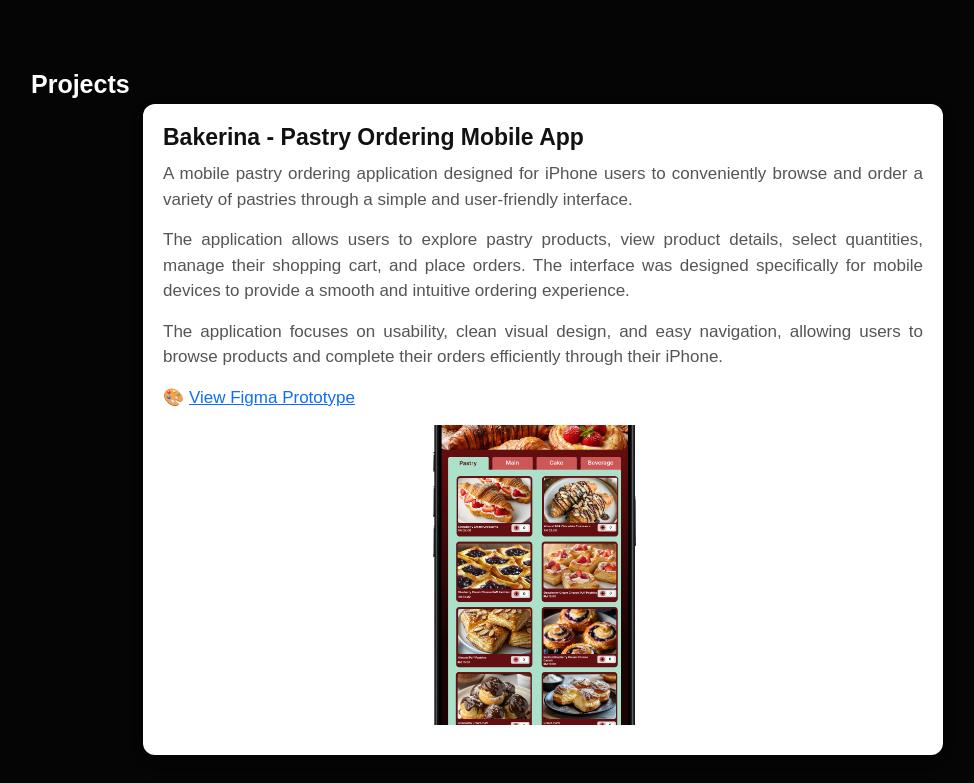
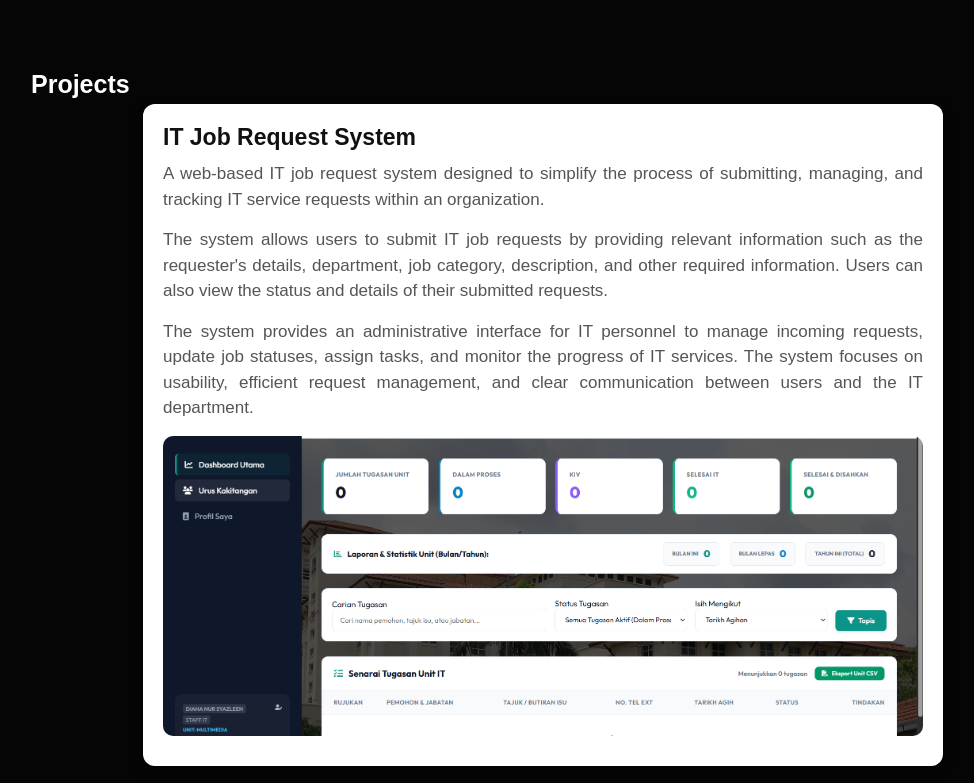
Before and after one commit to diananursyazleenn/dianayusop, a plain HTML site: page index.html in a window 1280 px wide. Shown: the part 1960-2743 px from the top of the page, without its empty margins (97-1071 px from the left). Drawn offline with nearby package versions, Linux system fonts and the light colour scheme.

Commit message:
Update index.html

```diff
--- a/index.html
+++ b/index.html
@@ -851,6 +851,38 @@ video {
 
     <div class="project-card">
 
+        <h3>IT Job Request System</h3>
+
+        <p>
+            A web-based IT job request system designed to simplify the process of submitting, managing,
+            and tracking IT service requests within an organization.
+        </p>
+
+        <p>
+            The system allows users to submit IT job requests by providing relevant information such as
+            the requester's details, department, job category, description, and other required information.
+            Users can also view the status and details of their submitted requests.
+        </p>
+
+        <p>
+            The system provides an administrative interface for IT personnel to manage incoming requests,
+            update job statuses, assign tasks, and monitor the progress of IT services. The system focuses
+            on usability, efficient request management, and clear communication between users and the IT department.
+        </p>
+
+
+        <!-- Image Slider -->
+        <div class="slider">
+            <img src="img/projectHPJ2-1.png" class="slide active">
+            <img src="img/projectHPJ2-2.png" class="slide">
+            <img src="img/projectHPJ2-3.png" class="slide">
+            <img src="img/projectHPJ2-4.png" class="slide">
+        </div>
+
+    </div>
+
+    <div class="project-card">
+
         <h3>Bakerina - Pastry Ordering Mobile App</h3>
 
         <p>
```
